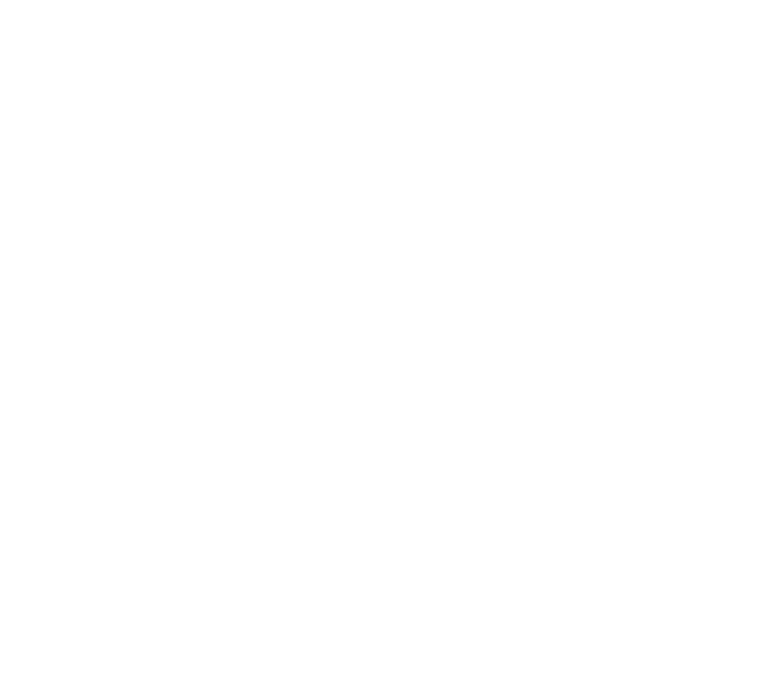
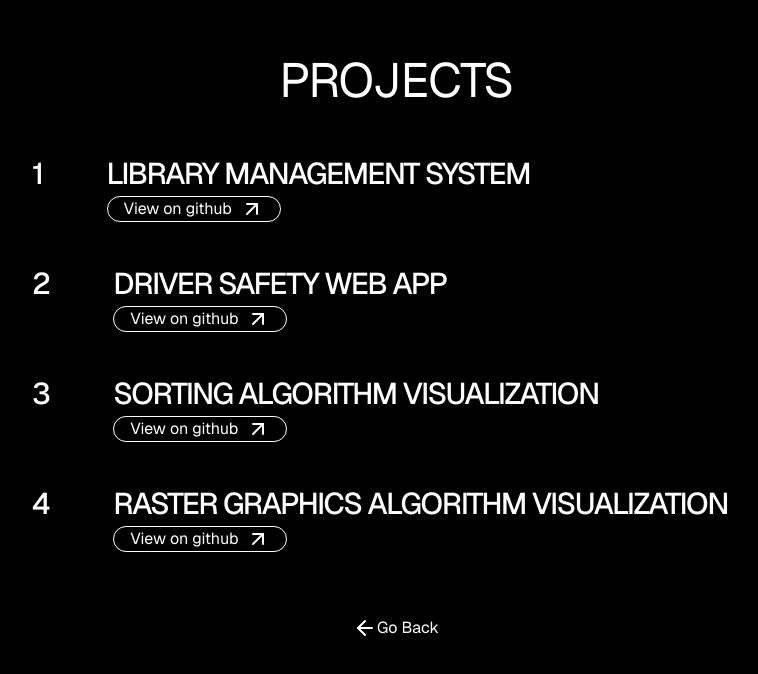
Before and after one commit to sahilsol0/solo, a React (Vite) app: page /projects in a window 1280 px wide. Before the commit this address had no page. Shown: the top 674 px of the page, without its empty margins (244-1002 px from the left). Built offline with nearby package versions, Linux system fonts and the light colour scheme.

Commit message:
page animation

```diff
--- a/src/App.jsx
+++ b/src/App.jsx
@@ -1,13 +1,15 @@
 import { Routes, Route } from 'react-router'
 import Home from './pages/Home.jsx'
 import Contact from './pages/Contact.jsx'
+import Projects from './pages/Projects.jsx'
 
 function App() {
   return (
-    <Routes>
-      <Route path="/" element={<Home />} />
-      <Route path="/contact" element={<Contact />} />
-    </Routes>
+	<Routes>
+		<Route path="/" element={<Home />} />
+		<Route path="/contact" element={<Contact />} />
+		<Route path="/projects" element={<Projects />} />
+	</Routes>
   );
 }
 
--- a/src/components/ContactSection.jsx
+++ b/src/components/ContactSection.jsx
@@ -7,6 +7,7 @@ function ContactSection({animation}) {
     const contacts = [
         {id: 1, text: "sahilsolomon101@gmail.com", href: "mailto:sahilsolomon101@gmail.com"},
         {id: 2, text: "github-sahilsol0", href: "https://github.com/sahilsol0"},
+        {id: 3, text: "linkedin-Sahil Solomon", href: "https://www.linkedin.com/in/sahil-solomon/"},
     ]
     return (
         <section className="bg-black text-white py-16 flex flex-col items-center gap-8">
@@ -21,7 +22,7 @@ function ContactSection({animation}) {
                             {...animation}
                             transition={{ delay: 0.2 * contact.id, duration: 1, ease: 'easeInOut' }}
                         >
-                            <a href={contact.href} target="#" className="flex">{contact.text}<ArrowUpRight /></a>
+                            <a href={contact.href} target="#" className="flex items-end">{contact.text}<ArrowUpRight /></a>
                         </motion.li>
                     ))
                 }
--- a/src/components/HeroSection.jsx
+++ b/src/components/HeroSection.jsx
@@ -1,7 +1,7 @@
 import { motion } from "motion/react"
 import { Link } from "react-router"
 
-function HeroSection({name}) {
+function HeroSection({name, animation}) {
     return (
         <section className="font-semibold text-center h-[90vh] pt-8 pb-16 flex flex-col justify-between">
             <div className="">
@@ -22,25 +22,16 @@ function HeroSection({name}) {
                     Hello
                 </motion.p>
                 <motion.p
-                    initial={{
-                        opacity: 0,
-                        filter: 'blur(10px)',
-                        y: 75,
-                    }}
-                    animate={{
-                        opacity: 1,
-                        filter: 'blur(0px)',
-                        y: 0,
-                    }}
+                    {...animation}
                     transition={{ delay: 2.2, duration: 1, ease: ['easeInOut'] }}
-                    className="text-5xl/10 px-24 tracking-tightest"
+                    className="text-5xl/10 lg:text-8xl/25 px-24 lg:px-36 tracking-tightest"
                 >
                     I’m {name}, a Python developer with a <span className="italic">creative</span> mind.
                 </motion.p>
             </div>
             <div className="flex flex-col items-center gap-2 text-lg">
-                <Link to='/projects' className="bg-lime-bg text-lime-fg px-6 rounded-full">Projects</Link>
-                <Link to='/contact' className="bg-white text-lime-fg px-6 border border-lime-fg rounded-full">Connect</Link>
+                <Link to='/projects' className="bg-lime-bg text-lime-fg px-6 rounded-full hover:scale-110 duration-300 delay-100 ease-in-out">Projects</Link>
+                <Link to='/contact' className="bg-white text-lime-fg px-6 border border-lime-fg rounded-full hover:scale-110 duration-300 delay-100 ease-in-out">Connect</Link>
 
                 <p className="text-sm font-normal mt-8">or keep scrolling for more...</p>
             </div>
--- a/src/components/ResumeSection.jsx
+++ b/src/components/ResumeSection.jsx
@@ -12,7 +12,7 @@ function ResumeSection() {
 
     return (
         <section className=" bg-lime-bg py-12 text-lime-fg text-4xl/8 font-black flex flex-col items-center tracking-tighter relative overflow-hidden">
-            <div ref={container}>
+            <div ref={container} className="lg:mask-l-from-60% lg:mask-l-to-75% lg:mask-r-from-60% lg:mask-r-to-75%">
                 <Slide direction={'left'} left={"-15%"} progress={scrollYProgress} speed={100}/>
                 <Slide direction={'right'} left={"-25%"} progress={scrollYProgress} speed={50}/>
                 <Slide direction={'left'}  left={"15%"} progress={scrollYProgress} speed={75}/>
@@ -21,6 +21,7 @@ function ResumeSection() {
             </div>
             <p className="!text-lg/4 font-normal tracking-normal">( Click to view )</p>
             <a href="#" className="absolute"><img src={resumeSticker} alt="" className="scale-110"/></a>
+            {/* <div className="inset-0 absolute top-0 left-0 bg-gradient-to-r from-lime-bg via-purple-500 to-lime-bg"></div> */}
       </section>
     )
 }
@@ -44,6 +45,8 @@ const Slide = (props) => {
     return (
       <div className={'px-3 gap-2 flex items-center'}>
         <p className=''>SEE MY RESUME</p>
+        <p className='hidden lg:block'>SEE MY RESUME</p>
+        <p className='hidden lg:block'>SEE MY RESUME</p>
       {/* <span className="relative h-[7.5vw] aspect-[4/2] rounded-full overflow-hidden">
           <Image style={{objectFit: "cover"}} src={src} alt="image" fill/>
       </span> */}
--- a/src/pages/Contact.jsx
+++ b/src/pages/Contact.jsx
@@ -3,18 +3,58 @@ import { Link } from "react-router"
 import faceImg from "../assets/images/face.png"
 import { ArrowUpRight, ArrowLeft } from "lucide-react"
 
-function Contact({animation}) {
+function Contact() {
+
+    const animation = {
+		initial: {
+		  opacity: 0,
+		  filter: 'blur(10px)',
+		  y: 75,
+		},
+		whileInView: {
+		  opacity: 1,
+		  filter: 'blur(0px)',
+		  y: 0,
+		},
+		viewport: { once: true }
+	}
 
     const contacts = [
         {id: 1, text: "sahilsolomon101@gmail.com", href: "mailto:sahilsolomon101@gmail.com"},
         {id: 2, text: "github-sahilsol0", href: "https://github.com/sahilsol0"},
-        {id: 3, text: "linkedin-Sahil Solomon", href: "#"},
+        {id: 3, text: "linkedin-Sahil Solomon", href: "https://www.linkedin.com/in/sahil-solomon/"},
     ]
     return (
-        <section className="bg-lime-bg text-lime-fg px-10 py-12 flex flex-col items-center gap-10 min-h-dvh">
-            <h1 className="text-5xl/12 font-bold tracking-tighter text-center">LET'S CREATE SOMETHING GREAT !!</h1>
-            <h1 className="text-4xl/8 font-normal tracking-tighter text-center">CONTACT ME</h1>
-            <div className="w-48"><img src={faceImg} alt="" className="fit rounded-full"/></div>
+        <motion.section
+            initial={{opacity: 0}}
+            animate={{opacity: 1}}
+            transition={{
+                duration: .5,
+                ease: ['easeInOut']
+            }}
+            className="bg-lime-bg text-lime-fg px-10 py-12 flex flex-col items-center gap-10 min-h-dvh"
+        >
+            <motion.h1
+                {...animation}
+                transition={{ delay: 0.2, duration: 1, ease: 'easeInOut' }}
+                className="text-5xl/12 font-bold tracking-tighter text-center"
+                >
+                LET'S CREATE SOMETHING GREAT !!
+            </motion.h1>
+            <motion.h1
+                {...animation}
+                transition={{ delay: 0.3, duration: 1, ease: 'easeInOut' }}
+                className="text-4xl/8 font-normal tracking-tighter text-center"
+                >
+                CONTACT ME
+            </motion.h1>
+            <motion.div
+                {...animation}
+                transition={{ delay: 0.4, duration: 1, ease: 'easeInOut' }}
+                className="w-48"
+            >
+                <img src={faceImg} alt="" className="fit rounded-full"/>
+            </motion.div>
 
             <ul className="flex flex-col items-center">
                 {
@@ -24,13 +64,13 @@ function Contact({animation}) {
                             {...animation}
                             transition={{ delay: 0.2 * contact.id, duration: 1, ease: 'easeInOut' }}
                         >
-                            <a href={contact.href} target="#" className="flex text-xl underline">{contact.text}<ArrowUpRight /></a>
+                            <a href={contact.href} target="#" className="flex items-end text-xl underline">{contact.text}<ArrowUpRight /></a>
                         </motion.li>
                     ))
                 }
             </ul>
             <Link to="/" className="flex mt-20"><ArrowLeft />Go Back</Link>
-      </section>
+      </motion.section>
     )
 }
 
--- a/src/pages/Home.jsx
+++ b/src/pages/Home.jsx
@@ -53,11 +53,11 @@ function Home() {
 				{firstName}<br />{lastName}.
 			</motion.header>
 
-			<HeroSection name= {firstName}/>
+			<HeroSection name= {firstName} animation={fadeInUp}/>
 			<AboutSection animation={fadeInUp}/>
 			<SkillSection animation={fadeInUp}/>
 
-			<section className="bg-black text-white text-center py-4">
+			<section className="bg-black text-white text-center py-8 lg:py-16">
                 <Link to='/projects' className="pointer">
                     <h1 className="text-3xl/6 font-normal tracking-tighter">SEE MY PROJECTS</h1>
                     <p className="text-md/2 font-thin tracking-normal">( Click to view )</p>
--- a/src/pages/Projects.jsx
+++ b/src/pages/Projects.jsx
@@ -0,0 +1,61 @@
+import { motion } from "motion/react"
+import { ArrowUpRight, ArrowLeft } from "lucide-react"
+import { Link } from "react-router"
+
+function Projects() {
+    const projects = [
+        {id: 1, title: "LIBRARY MANAGEMENT SYSTEM", github: "#", images: []},
+        {id: 2, title: "DRIVER SAFETY WEB APP", github: "#", images: []},
+        {id: 3, title: "SORTING ALGORITHM VISUALIZATION", github: "#", images: []},
+        {id: 4, title: "RASTER GRAPHICS ALGORITHM VISUALIZATION", github: "#", images: []},
+    ]
+
+    const animation = {
+		initial: {
+		  opacity: 0,
+		  filter: 'blur(10px)',
+		  y: 75,
+		},
+		whileInView: {
+		  opacity: 1,
+		  filter: 'blur(0px)',
+		  y: 0,
+		},
+		viewport: { once: true }
+	}
+
+    return (
+        <motion.section
+            initial={{opacity: 0}}
+            animate={{opacity: 1}}
+            transition={{
+                duration: .5,
+                ease: ['easeInOut']
+            }}
+            className="px-8 py-10 lg:py-16 min-h-dvh bg-black text-white flex flex-col items-center gap-16"
+        >
+            <h1 className="text-5xl/8 tracking-tight text-center">PROJECTS</h1>
+            <section className="flex flex-col gap-12">
+                {
+                    projects.map((project) => (
+                        <motion.h1
+                            key={project.id}
+                            {...animation}
+                            transition={{ delay: 0.2 * project.id, duration: 1, ease: 'easeInOut' }}
+                            className="text-3xl/7 font-medium tracking-tighter flex gap-16 pr-8"
+                        >
+                            <span className="">{project.id}</span>
+                            <span className="flex flex-col items-start gap-2">
+                                {project.title}
+                                <a href={project.github} className="!text-base font-normal tracking-normal px-4 py border rounded-full flex items-end gap-2">View on github<ArrowUpRight /></a>
+                            </span>
+                        </motion.h1>
+                    ))
+                }
+            </section>
+            <Link to="/" className="flex"><ArrowLeft />Go Back</Link>
+        </motion.section>
+    )
+}
+
+export default Projects
```
